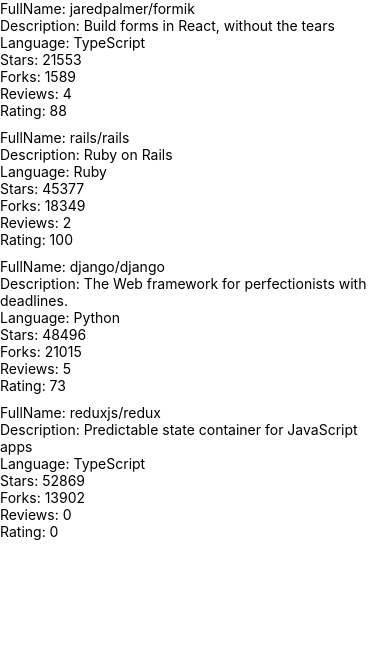
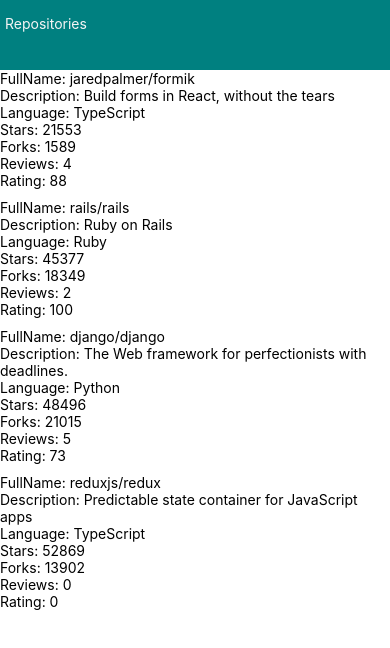
Before and after one commit to hajarNasr/fullstackopen-react-native, a React Native app: screen / in a window 390 px wide. Shown: the top 648 px of the page. Built offline with nearby package versions, Linux system fonts and the light colour scheme.

Commit message:
Exercises 10.4. - 10.5

```diff
--- a/App.js
+++ b/App.js
@@ -1,9 +1,13 @@
 import React from "react";
-import './components/Main';
-import Main from "./components/Main";
+import { View } from 'react-native';
+import Main from "./src/components/Main";
+import AppBar from './src/components/AppBar';
 
 export default function App() {
   return (
-    <Main/>
+    <View>
+      <AppBar/>
+      <Main/>
+    </View>
   );
 }
--- /dev/null
+++ b/src/components/AppBar.jsx
@@ -0,0 +1,26 @@
+import React from 'react';
+import { View,
+         StyleSheet }
+       from 'react-native';
+import Constants from 'expo-constants';
+import AppBarTab from './AppBarTab';
+import theme from '../theme';
+
+const styles = StyleSheet.create({
+  container: {
+    paddingTop: Constants.statusBarHeight,
+    backgroundColor: theme.AppBarBackground,
+    height:70,
+  },
+
+});
+
+const AppBar = () => {
+  return (
+    <View style={styles.container}>
+        <AppBarTab name="Repositories"/>
+    </View>
+  )
+};
+
+export default AppBar;
--- /dev/null
+++ b/src/components/AppBarTab.jsx
@@ -0,0 +1,13 @@
+import React from "react";
+import { TouchableWithoutFeedback } from "react-native";
+import Text from './Text';
+
+const AppBarTab = ({ name }) => {
+  return (
+    <TouchableWithoutFeedback>
+         <Text style={{color:"whitesmoke", marginTop:10, padding:5}}>{name}</Text>
+    </TouchableWithoutFeedback>
+  );
+};
+
+export default AppBarTab;
--- a/components/Main.jsx
+++ b/src/components/Main.jsx
@@ -1,14 +1,12 @@
 import React from "react";
-import Constants from "expo-constants";
-import { Text, StyleSheet, View } from "react-native";
+import { StyleSheet, View } from "react-native";
 import RepositoryList from "./RepositoryList";
 
 const styles = StyleSheet.create({
   container: {
-    marginTop: Constants.statusBarHeight,
     flexGrow: 1,
     flexShrink: 1,
-  },
+  }
 });
 
 const Main = () => {
--- /dev/null
+++ b/src/components/Text.jsx
@@ -0,0 +1,40 @@
+import React from 'react';
+import { Text as NativeText, StyleSheet } from 'react-native';
+
+import theme from '../theme';
+
+const styles = StyleSheet.create({
+  text: {
+    color: theme.colors.textPrimary,
+    fontSize: theme.fontSizes.body,
+    fontFamily: theme.fonts.main,
+    fontWeight: theme.fontWeights.normal,
+  },
+  colorTextSecondary: {
+    color: theme.colors.textSecondary,
+  },
+  colorPrimary: {
+    color: theme.colors.primary,
+  },
+  fontSizeSubheading: {
+    fontSize: theme.fontSizes.subheading,
+  },
+  fontWeightBold: {
+    fontWeight: theme.fontWeights.bold,
+  },
+});
+
+const Text = ({ color, fontSize, fontWeight, style, ...props }) => {
+  const textStyle = [
+    styles.text,
+    color === 'textSecondary' && styles.colorTextSecondary,
+    color === 'primary' && styles.colorPrimary,
+    fontSize === 'subheading' && styles.fontSizeSubheading,
+    fontWeight === 'bold' && styles.fontWeightBold,
+    style,
+  ];
+
+  return <NativeText style={textStyle} {...props} />;
+};
+
+export default Text;
--- /dev/null
+++ b/src/theme.js
@@ -0,0 +1,21 @@
+const theme = {
+    AppBarBackground: 'teal',
+    colors: {
+      textPrimary: '#24292e',
+      textSecondary: '#586069',
+      primary: '#0366d6',
+    },
+    fontSizes: {
+      body: 14,
+      subheading: 16,
+    },
+    fonts: {
+      main: 'System',
+    },
+    fontWeights: {
+      normal: '400',
+      bold: '700',
+    },
+  };
+
+export default theme;
```
Also changed, not shown: src/components/RepositoryItem.jsx (renamed from components/RepositoryItem.jsx), src/components/RepositoryList.jsx (renamed from components/RepositoryList.jsx).
